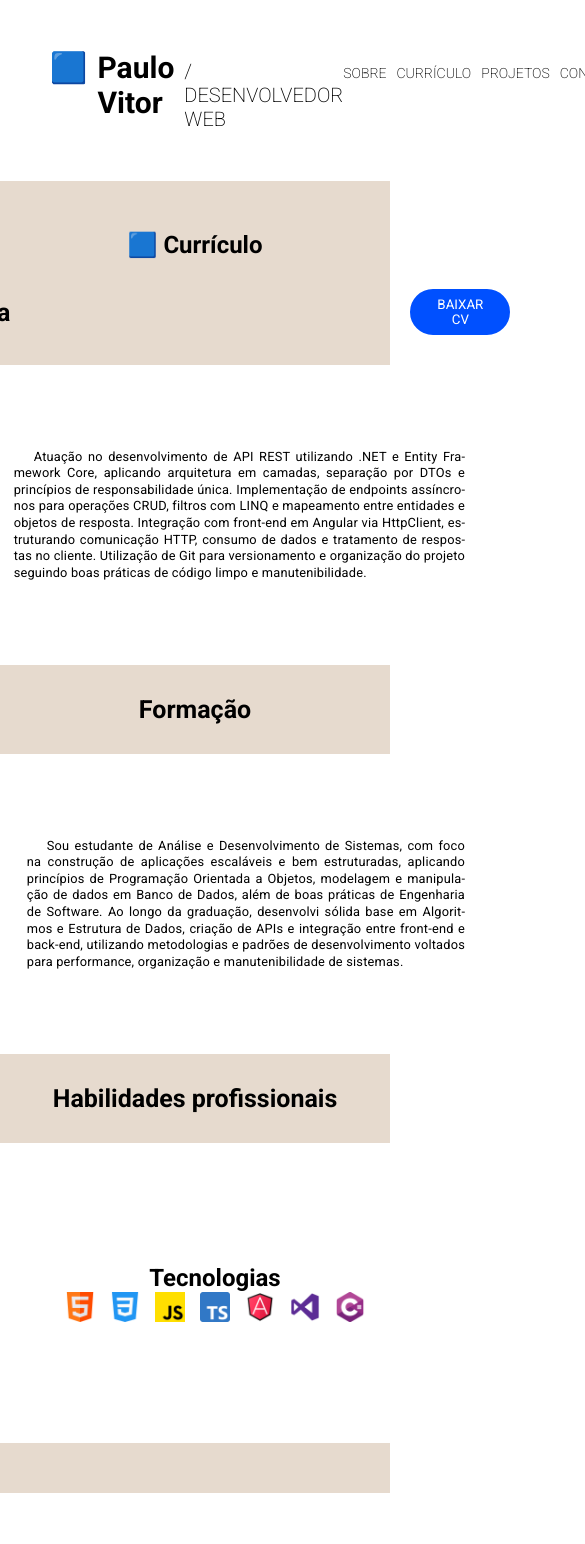
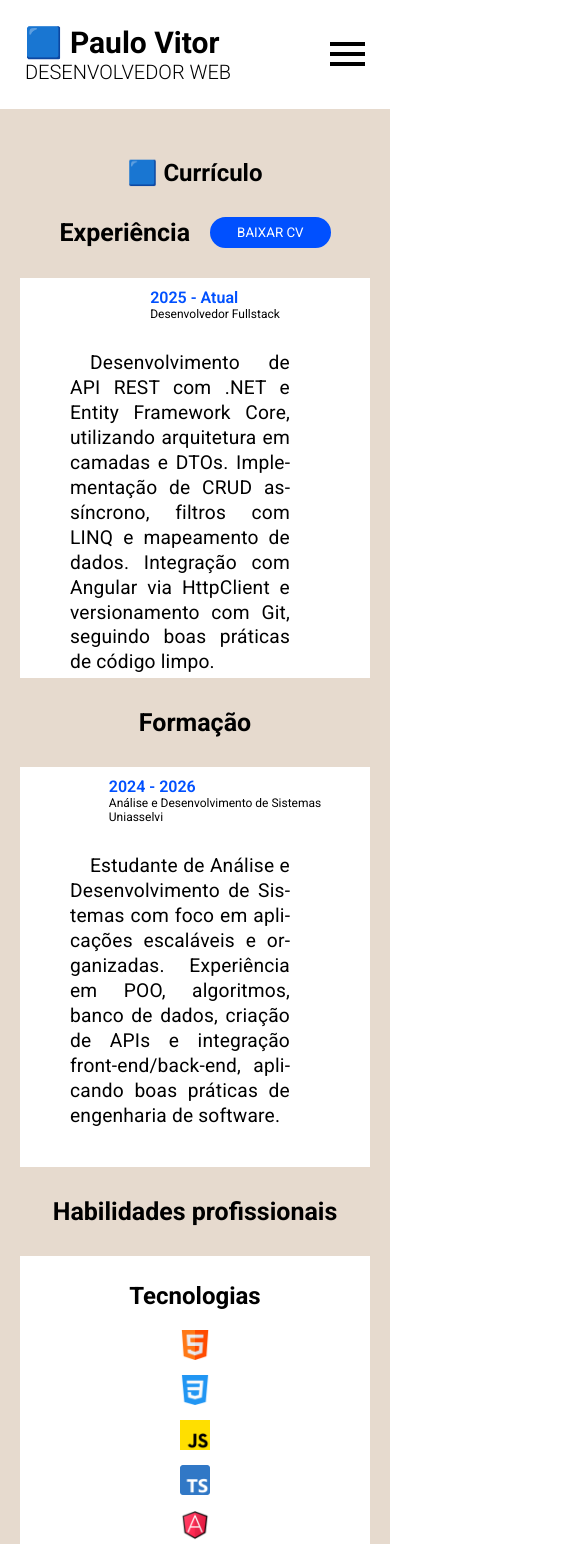
Before and after one commit to paulovitorlr/PortifolioFullStack, an Angular app in the folder portifolio/: page /curriculo in a window 390 px wide. Shown: the top 1544 px of the page, 585 px wide, since content can reach past the window. Built offline with nearby package versions, Linux system fonts and the light colour scheme.

Commit message:
responsivo aba curriculo

```diff
--- a/portifolio/src/app/components/curriculo/curriculo.html
+++ b/portifolio/src/app/components/curriculo/curriculo.html
@@ -1,6 +1,6 @@
-<app-nav-bar></app-nav-bar>
+<app-nav-bar class="off"></app-nav-bar>
 
-<section>
+<section class="Desktop">
 
     <h1>
         {{ titulo }}
@@ -31,17 +31,7 @@
 
         <div class="pDescricao">
              <p>
-                Atuação no desenvolvimento de API REST utilizando .NET
-                e Entity Framework Core, aplicando arquitetura em
-                camadas, separação por DTOs e princípios de
-                responsabilidade única. Implementação de endpoints
-                assíncronos para operações CRUD, filtros com LINQ e
-                mapeamento entre entidades e objetos de resposta.
-                Integração com front-end em Angular via HttpClient,
-                estruturando comunicação HTTP, consumo de dados e
-                tratamento de respostas no cliente. Utilização de Git
-                para versionamento e organização do projeto seguindo
-                boas práticas de código limpo e manutenibilidade.
+                Desenvolvimento de API REST com .NET e Entity Framework Core, utilizando arquitetura em camadas e DTOs. Implementação de CRUD assíncrono, filtros com LINQ e mapeamento de dados. Integração com Angular via HttpClient e versionamento com Git, seguindo boas práticas de código limpo.
             </p>
         </div>
     </div>
@@ -65,15 +55,7 @@
 
         <div class="pDescricao">
              <p>
-                Sou estudante de Análise e Desenvolvimento de Sistemas,
-                com foco na construção de aplicações escaláveis e bem estruturadas,
-                aplicando princípios de Programação Orientada a Objetos, modelagem e
-                manipulação de dados em Banco de Dados, além de boas práticas de
-                Engenharia de Software. Ao longo da graduação, desenvolvi sólida base
-                em Algoritmos e Estrutura de Dados, criação de APIs e integração entre
-                front-end e back-end, utilizando metodologias e padrões de
-                desenvolvimento voltados para performance, organização e
-                manutenibilidade de sistemas.
+                Estudante de Análise e Desenvolvimento de Sistemas com foco em aplicações escaláveis e organizadas. Experiência em POO, algoritmos, banco de dados, criação de APIs e integração front-end/back-end, aplicando boas práticas de engenharia de software.
             </p>
         </div>
     </div>
@@ -100,4 +82,88 @@
     </div>
 </section>
 
-<app-footer></app-footer>
+
+<app-navbarmobile></app-navbarmobile>
+<section class="Mobile">
+
+    <h1>
+        {{ titulo }}
+    </h1>
+
+    <div class="containerCV">
+       <p class="textosXP">
+            Experiência
+        </p>
+
+        <button class="btnAzul">
+            BAIXAR CV
+        </button>
+    </div >
+
+    <div class="curriculoTemplate">
+        <div class="pTitulo">
+            <p class="pData">
+                2025 - Atual
+            </p>
+            <p class="pCargo">
+                Desenvolvedor Fullstack
+            </p>
+            <p class="pEmpresa">
+
+            </p>
+        </div>
+
+        <div class="pDescricao">
+             <p>
+                Desenvolvimento de API REST com .NET e Entity Framework Core, utilizando arquitetura em camadas e DTOs. Implementação de CRUD assíncrono, filtros com LINQ e mapeamento de dados. Integração com Angular via HttpClient e versionamento com Git, seguindo boas práticas de código limpo.
+            </p>
+        </div>
+    </div>
+
+    <p class="textosXP">
+        Formação
+    </p>
+
+    <div class="curriculoTemplate">
+        <div class="pTitulo">
+            <p class="pData">
+                2024 - 2026
+            </p>
+            <p class="pCargo">
+                Análise e Desenvolvimento de Sistemas
+            </p>
+            <p class="pEmpresa">
+                Uniasselvi
+            </p>
+        </div>
+
+        <div class="pDescricao">
+             <p>
+                Estudante de Análise e Desenvolvimento de Sistemas com foco em aplicações escaláveis e organizadas. Experiência em POO, algoritmos, banco de dados, criação de APIs e integração front-end/back-end, aplicando boas práticas de engenharia de software.
+            </p>
+        </div>
+    </div>
+
+    <p class="textosXP">
+        Habilidades profissionais
+    </p>
+
+    <div class="habilidades ">
+        <div class="pTitulo2">
+            <h2>
+                Tecnologias
+            </h2>
+            <div class="Tecnologias">
+                <img src="../assets/html.png" alt="">
+                <img src="../assets/css-3.png" alt="">
+                <img src="../assets/js.png" alt="">
+                <img src="../assets/typescript.png" alt="">
+                <img src="../assets/angular.png" alt="">
+                <img src="../assets/vs.png" alt="">
+                <img src="../assets/c-sharp.png" alt="">
+            </div>
+        </div>
+    </div>
+</section>
+
+<app-footer class="off"></app-footer>
--- a/portifolio/src/app/components/curriculo/curriculo.scss
+++ b/portifolio/src/app/components/curriculo/curriculo.scss
@@ -91,3 +91,137 @@ section{
         font-size: 25px;
     }
 }
+
+@media(min-width: 830px){
+
+}
+
+@media(max-width: 830px){
+.off{
+        display: none;
+    }
+    .Desktop{
+        display: none;
+    }
+
+    section.Mobile{
+
+    display: flex;
+    justify-content: center;
+    align-items: center;
+    flex-direction: column;
+
+    background-color: #E6DACE;
+
+
+    div.containerCV{
+        display: flex;
+
+        gap: 20px;
+
+
+
+
+        button.btnAzul{
+            background-color: $Azul-Secundaria;
+            color: #fff;
+            border: 2px solid $Azul-Secundaria;
+            padding: 6px 25px;
+            border-radius: 45px;
+         &:hover{
+            background-color: #FFF;
+            color: #000;
+        }
+    }
+    }
+
+    div.curriculoTemplate{
+        display: flex;
+        flex-direction: column;
+        align-items: center;
+        gap: 30px;
+
+        width: 350px;
+        height: 400px;
+
+        background-color: #FFF;
+        div.pTitulo{
+            display: flex;
+           flex-direction: column;
+
+           margin-top: 10px;
+            p.pData{
+                Color: $Azul-Secundaria;
+                font-weight: 600;
+            }
+
+            p.pCargo{
+                font-size: 12px;
+            }
+            p.pEmpresa{
+                font-size: 12px;
+            }
+        }
+
+        div.pDescricao{
+
+            text-align: justify;
+            hyphens: auto;
+            text-indent: 20px;
+            line-height: 1.3;
+            font-size: 1.2rem;
+            color: #000000;
+
+            letter-spacing: 0.2px;
+        }
+
+
+    }
+
+    div.habilidades{
+        width: 350px;
+        height: 400px;
+
+        background-color: #FFF;
+
+        display: flex;
+        align-items: center;
+        justify-content: center;
+
+
+        div.pTitulo2{
+            display: flex;
+            flex-direction: column;
+
+
+
+
+            h2{
+                text-align: center;
+                margin-bottom: 10px;
+            }
+
+            div.Tecnologias{
+
+                margin-top: 10px;
+            display: flex;
+            flex-direction: column;
+            align-items: center;
+            gap: 15px;
+
+            img{
+                width: 30px;
+            }
+        }
+        }
+
+
+
+    }
+
+    p.textosXP{
+        font-weight: 700;
+        font-size: 25px;
+    }
+}
+}
```
Also changed, not shown: portifolio/src/app/components/curriculo/curriculo.ts (+5 -2 lines).
